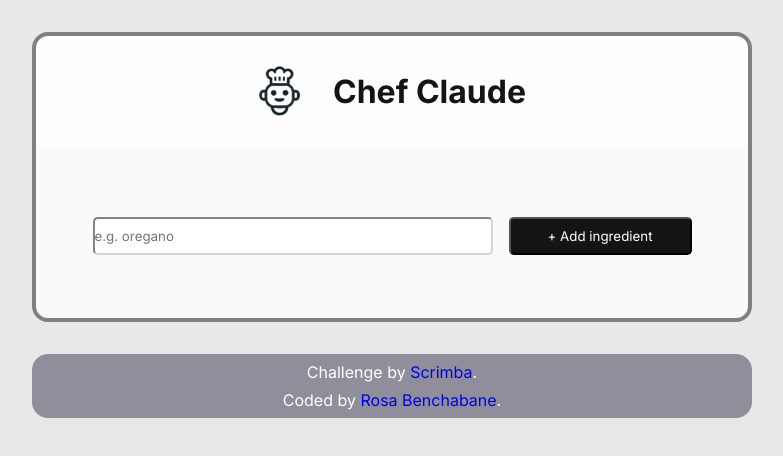
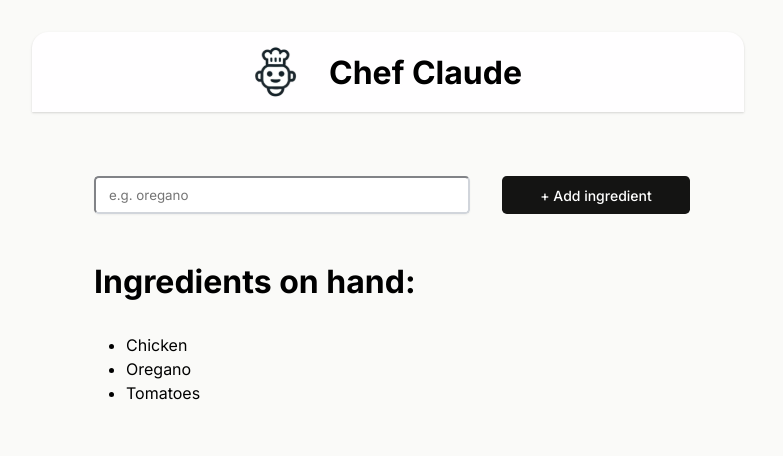
Before and after one commit to RosaBen/rb-chef-claude, a React (Vite) app: page / in a window 1280 px wide. Shown: the top 456 px of the page, without its empty margins (248-1031 px from the left). Built offline with nearby package versions, Linux system fonts and the light colour scheme.

Commit message:
added list of ingredients

```diff
--- a/src/App.jsx
+++ b/src/App.jsx
@@ -1,5 +1,5 @@
 import Header from "./components/Header"
-import Form from "./components/Form"
+import Main from "./components/Main"
 import Footer from "./components/Footer"
 
 function App() {
@@ -7,13 +7,9 @@
 
   return (
     <div className="container">
-      <div className="form-window">
         <Header />
-        <main>
-          <Form />
-        </main>
-      </div>
-      <Footer />
+        <Main />
+      {/* <Footer /> */}
     </div>
 
   )
--- a/src/assets/styles/index.css
+++ b/src/assets/styles/index.css
@@ -5,7 +5,7 @@
   padding: 0;
   box-sizing: border-box;
   text-decoration: none;
-  list-style: none;
+  /* list-style: none; */
   font-family: Inter, sans-serif;
 }
 
@@ -15,7 +15,7 @@
   align-items: center;
 }
 body {
-  background-color: #e9e8e8;
+  background-color: #fafaf8;
 }
 
 /* layouts */
@@ -25,14 +25,15 @@
   margin: 2rem auto;
 }
 
-.form-window {
-  height: 290px;
-  background-color: #fbfaf9;
-  color: #141413;
-  border-radius: 1rem;
-  border: 0.25rem solid grey;
-  /* display: flex;
-  flex-direction: column; */
+main {
+  display: flex;
+  /* align-items: center; */
+  justify-content: center;
+  flex-direction: column;
+  gap: 3rem;
+  width: 100%;
+  max-width: 596px;
+  margin: 4rem auto;
 }
 
 /* header */
@@ -41,42 +42,59 @@
   width: 100%;
   max-width: 712px;
   background-color: #fffeff;
-  height: 110px;
+  height: 80px;
   display: flex;
   align-items: center;
   justify-content: center;
   gap: 2rem;
   border-radius: 1rem 1rem 0 0;
+  box-shadow:
+    0px 1px 3px 0px rgba(0, 0, 0, 0.1),
+    0px 1px 2px 0px rgba(0, 0, 0, 0.06);
 }
 
 /* form */
-
-main {
-  display: flex;
-  align-items: center;
-  justify-content: center;
-  height: 180px;
-}
-
 form {
   display: flex;
-  gap: 1rem;
+  gap: 2rem;
   /* align-items: center; */
   justify-content: center;
+  /* position: fixed; */
+  height: 38px;
 }
 
 form input {
-  width: 400px;
-  height: 38px;
   border-radius: 0.3rem;
   border-color: #d1d5db;
+  box-shadow: 0px 1px 2px 0px rgba(0, 0, 0, 0.05);
+  padding: 9px 13px;
+  flex-grow: 1;
+  min-width: 150px;
+  max-width: 376px;
 }
 form button {
   background-color: #141413;
   color: white;
-  width: 183px;
-  height: 38px;
+  width: 188px;
   border-radius: 0.3rem;
+  font-family: Inter, sans-serif;
+  border: none;
+  font-size: 0.875rem;
+  font-weight: 500;
+}
+
+/* list */
+
+.listIngredients h1 {
+  margin-bottom: 2rem;
+}
+
+.listIngredients ul {
+  margin-left: 2rem;
+}
+
+.listIngredients ul li {
+  line-height: 1.5;
 }
 /* footer */
 
--- /dev/null
+++ b/src/components/Main.jsx
@@ -0,0 +1,22 @@
+import Form from "./Form";
+
+export default function Main(){
+  const ingredients = ["Chicken", "Oregano", "Tomatoes"]
+
+  const listIngredients = ingredients.map(ingredient => {
+    return (
+      <li>{ingredient}</li>
+    )
+  })
+  return(
+    <main>
+      <Form />
+      <div className="listIngredients">
+              <h1>Ingredients on hand:</h1>
+      <ul>
+        {listIngredients}
+      </ul>
+      </div>
+    </main>
+  )
+}
```
Also changed, not shown: src/assets/scripts/utils.js (added).
